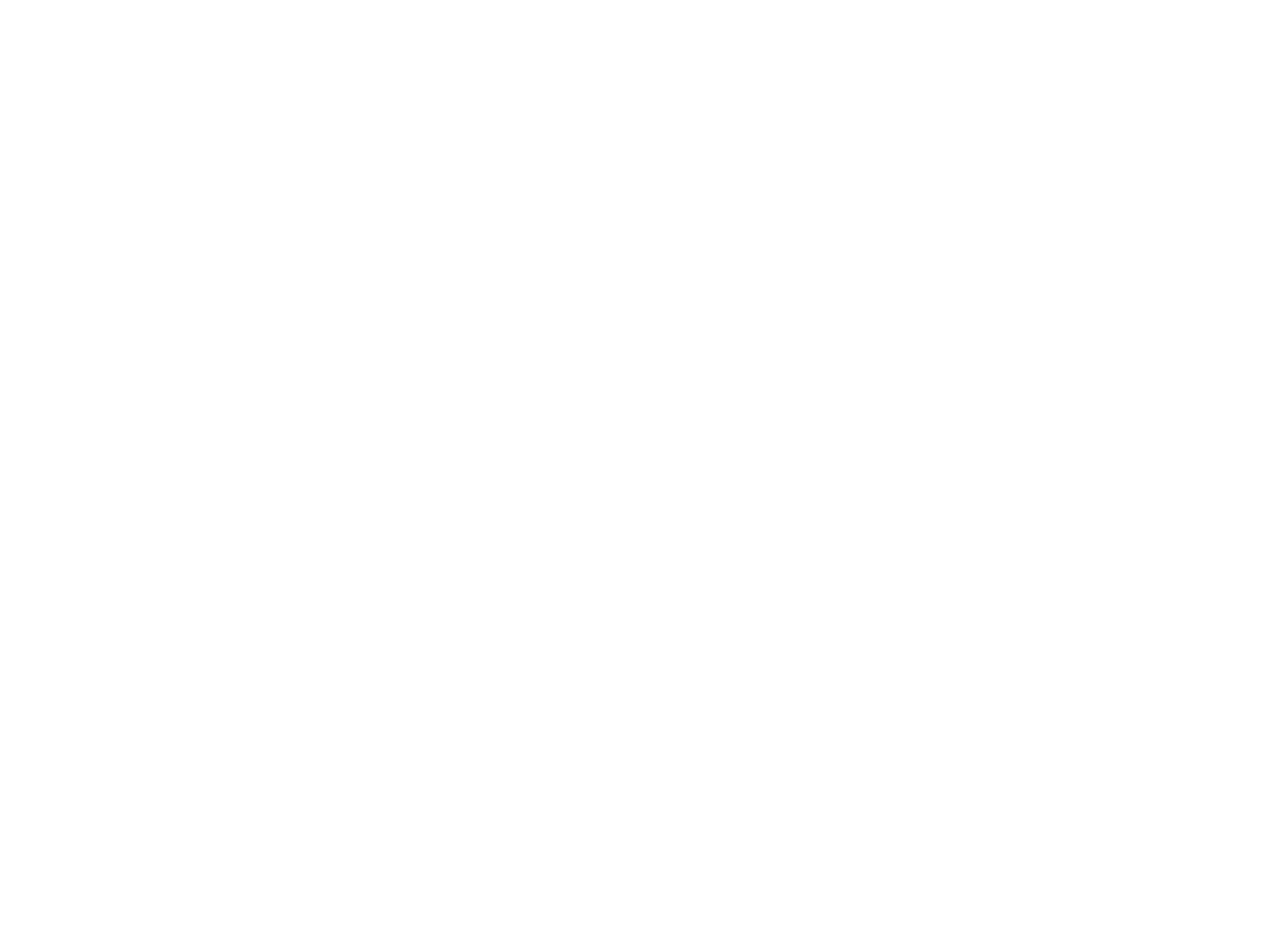
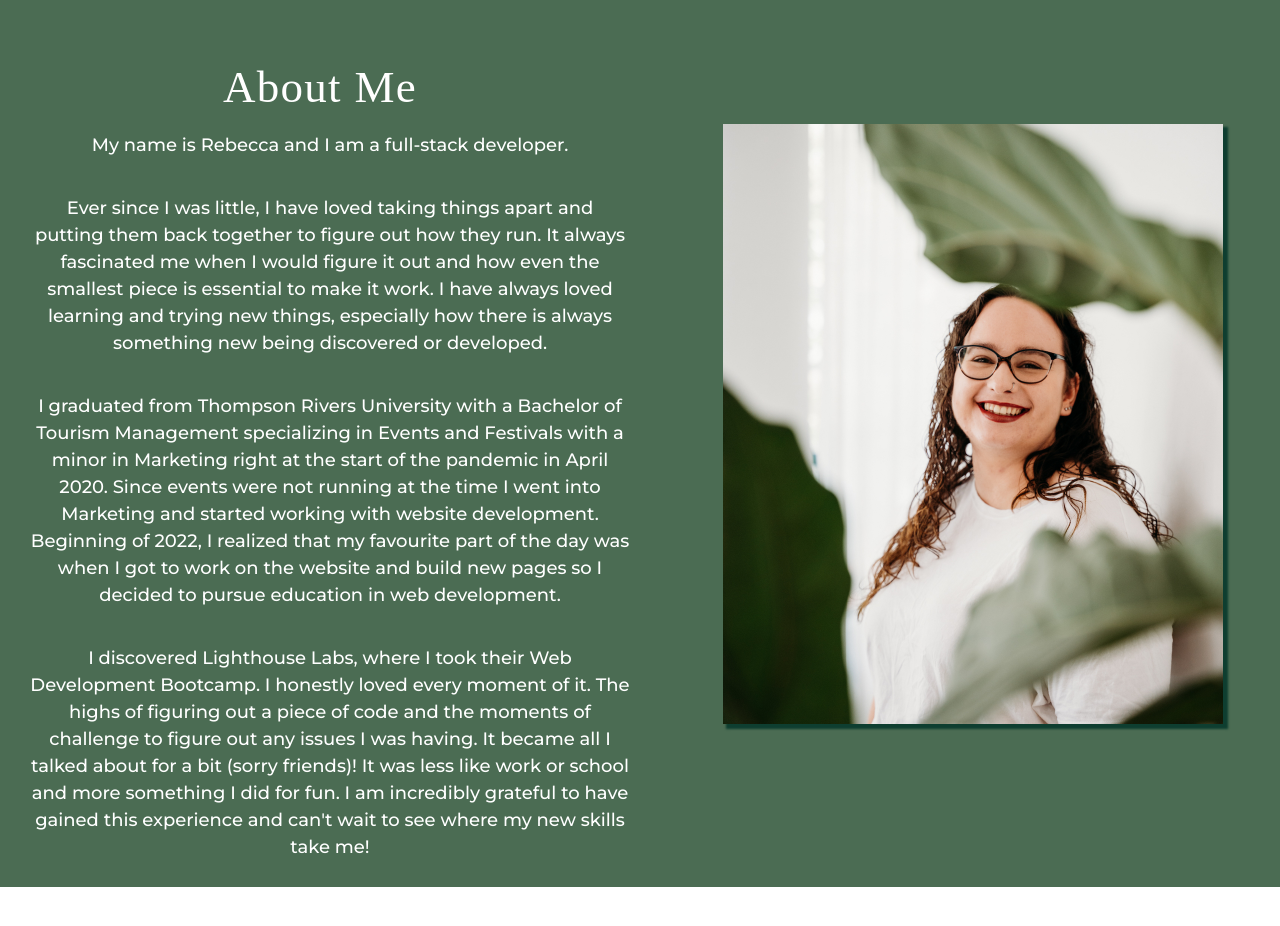
Before and after one commit to rebecca-kurtis/traction-rec-cover-app, a Next.js app: page / in a window 1280 px wide. Shown: the part 760-1686 px from the top of the page. Built offline with nearby package versions, Linux system fonts and the light colour scheme; a web font is replaced by a local one.

Commit message:
Add About Me component and styling

```diff
--- /dev/null
+++ b/components/About.tsx
@@ -0,0 +1,36 @@
+import React from 'react';
+import Image from 'next/image';
+import styles from "../styles/About.module.scss";
+
+interface AboutProps {
+
+}
+
+export const About: React.FC<AboutProps> = ({}) => {
+    return (
+      <div className={styles.aboutContainer} id='about'>
+
+        <div className={styles.aboutTextBlock}>
+          <div className={styles.aboutMeSpacer}></div>
+          <h2>About Me</h2>
+          <p>My name is Rebecca and I am a full-stack developer. </p>
+
+          <p> Ever since I was little, I have loved taking things apart and putting them back together to figure out how they run. It always fascinated me when I would figure it out and how even the smallest piece is essential to make it work. I have always loved learning and trying new things, especially how there is always something new being discovered or developed.  </p>
+
+          <p> I graduated from Thompson Rivers University with a Bachelor of Tourism Management specializing in Events and Festivals with a minor in Marketing right at the start of the pandemic in April 2020. Since events were not running at the time I went into Marketing and started working with website development. Beginning of 2022, I realized that my favourite part of the day was when I got to work on the website and build new pages so I decided to pursue education in web development.  </p>
+
+          <p> I discovered Lighthouse Labs, where I took their Web Development Bootcamp. I honestly loved every moment of it. The highs of figuring out a piece of code and the moments of challenge to figure out any issues I was having. It became all I talked about for a bit (sorry friends)! It was less like work or school and more something I did for fun. I am incredibly grateful to have gained this experience and can&apos;t wait to see where my new skills take me!</p>
+        </div>
+        <div className={styles.aboutImageBlock}>
+          <Image
+
+                src="/images/AboutMe_Rebecca.jpeg"
+                className={styles.aboutImage}
+                width={690}
+                height={750}
+                alt="rebecca"
+              />
+        </div>
+      </div>
+    );
+}
--- a/components/WelcomeHeader.tsx
+++ b/components/WelcomeHeader.tsx
@@ -12,7 +12,7 @@
       <div className={styles.welcomeHeader}>
         <div className={styles.welcomeImageBlock}>
         <Image
-              priority
+
               src="/images/pexels-igor-haritanovich-1687341-large.jpg"
               className={styles.welcomeImage}
               fill={true}
--- a/src/app/page.module.scss
+++ b/src/app/page.module.scss
@@ -11,6 +11,7 @@
 $darkGreen: #0e3e30;
 $forestGreen: #09451a;
 $mediumGreen: #37594a;
+$sageGreen: #4b6c53;
 $lightGreen: #6a8f5f;
 $lightBeige: #c3c3ae;
 $mediumBeige: #acac93;
--- a/src/app/page.tsx
+++ b/src/app/page.tsx
@@ -3,6 +3,7 @@
 import styles from './page.module.scss';
 import { Header } from '../../components/Header';
 import { WelcomeHeader } from '../../components/WelcomeHeader';
+import { About } from '../../components/About';
 
 export default function Home() {
   return (
@@ -12,6 +13,7 @@
       </Head>
       <Header></Header>
       <WelcomeHeader></WelcomeHeader>
+      <About></About>
       <div className={styles.test}></div>
       {/* <div className={styles.description}>
         <p>
--- /dev/null
+++ b/styles/About.module.scss
@@ -0,0 +1,95 @@
+@import '../src/app/page.module.scss';
+
+.aboutContainer {
+  display: flex;
+  flex-direction: row;
+  width: 100%;
+  height: 95vh;
+  background-color: $sageGreen;
+}
+
+.aboutImageBlock {
+  display: flex;
+  flex-direction: column;
+  width: 50%;
+  justify-content: center;
+}
+
+.aboutImage {
+  object-fit: cover;
+  position: relative;
+  align-self: center;
+  box-shadow: 4px 4px 2px 1px $darkGreen;
+}
+
+.aboutTextBlock {
+
+  display: flex;
+  flex-direction: column;
+  align-items: center;
+  color: $white;
+  width: 50%;
+}
+
+.aboutMeSpacer {
+  height: 100px;
+}
+
+.aboutTextBlock h2{
+  font-family: $headerFont;
+  text-align: center;
+  letter-spacing: 1.3px;
+  font-size: 45px;
+
+}
+
+.aboutTextBlock p {
+  text-align: center;
+  padding: 10px;
+  padding-left: 30px;
+  font-size: 18px;
+  font-family: $paragraphFont;
+
+}
+
+//mobile styling
+
+@media only screen and (max-width: 979.99px) {
+  .aboutContainer {
+    display: flex;
+    flex-direction: column;
+    height: fit-content;
+  }
+
+  .aboutTextBlock {
+    width: 100%;
+  }
+
+  .aboutImageBlock {
+    width: 100%;
+    padding-bottom: 30px;
+  }
+
+  .aboutImage {
+    max-width: 350px;
+    max-height: 500px;
+  }
+}
+
+
+@media only screen and (min-width: 980px) and (max-width: 1400px) {
+  .aboutContainer {
+    height: fit-content;
+  }
+
+  .aboutImageBlock {
+    display: flex;
+    width: 50%;
+    padding-left: 25px;
+    justify-content: center;
+  }
+  .aboutImage {
+    max-width: 500px;
+    max-height: 600px;
+  }
+ }
--- a/styles/Header.module.scss
+++ b/styles/Header.module.scss
@@ -6,7 +6,7 @@
   background-color: $darkestGreen;
   justify-content: space-between;
   position: fixed;
-  z-index: 1;
+  z-index: 100;
   width: 100vw;
 }
 
--- a/styles/WelcomeHeader.module.scss
+++ b/styles/WelcomeHeader.module.scss
@@ -4,7 +4,7 @@
   display: flex;
   flex-direction: row;
   width: 100%;
-  height: 85vh;
+  height: 90vh;
 }
 
 .welcomeImageBlock {
@@ -14,7 +14,7 @@
 
 .welcomeImage {
   max-width: 50%;
-  max-height: 85vh;
+  max-height: 90vh;
 }
 
 .welcomeTextBlock {
@@ -63,10 +63,14 @@
 
 //mobile styling
 
-@media only screen and (max-width: 800px) {
+@media only screen and (max-width: 850px) {
+
+  .welcomeHeader {
+    height: 800px;
+  }
   .welcomeImage {
     max-width: 100%;
-    max-height: 85vh;
+    min-height: 800px;
   }
 
   .welcomeTextBlock {
```
Also changed, not shown: public/images/AboutMe_Rebecca.jpeg (added).
